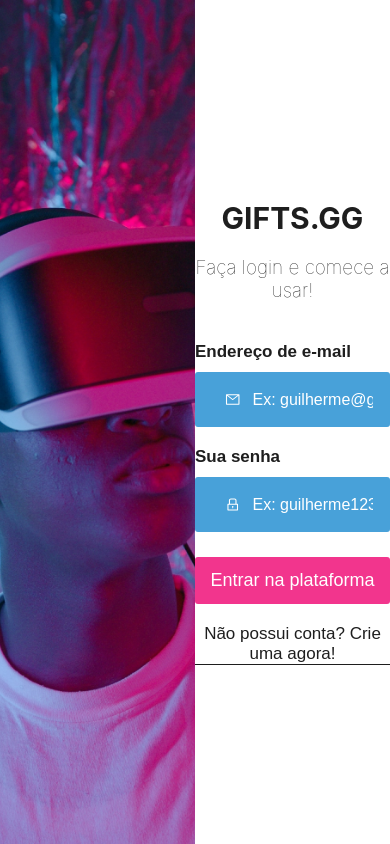
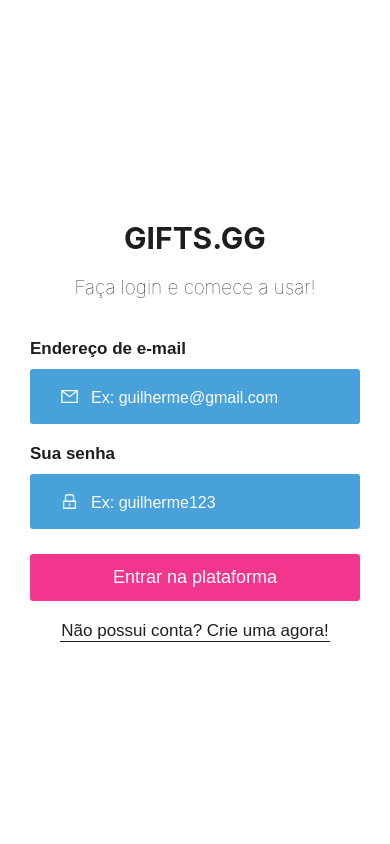
Before and after one commit to henrique2003/gifts.gg, a React (Vite) app: page / in a window 390 px wide. Built offline with nearby package versions, Linux system fonts and the light colour scheme.

Commit message:
feat: add responsive home page

```diff
--- a/src/App.tsx
+++ b/src/App/index.tsx
@@ -1,9 +1,9 @@
 import { ThemeProvider } from "styled-components";
 import { AiOutlineMail, AiOutlineLock } from "react-icons/ai";
 
-import theme from "./theme";
+import theme from "../theme";
+import GlobalStyle from "../theme/GlobalStyle";
 import * as S from "./styles";
-import GlobalStyle from "./theme/GlobalStyle";
 
 function App(): JSX.Element {
   return (
--- a/src/styles.ts
+++ b/src/App/styles.ts
@@ -1,5 +1,5 @@
 import styled from "styled-components";
-import bannerHomeImg from "./assets/bannaer-login.png";
+import bannerHomeImg from "../assets/bannaer-login.png";
 
 export const Container = styled.div`
   width: 100%;
@@ -14,6 +14,10 @@
   background-repeat: no-repeat;
   width: 100%;
   height: 100vh;
+
+  @media (max-width: 900px) {
+    display: none;
+  }
 `;
 
 export const LoginBanner = styled.div`
@@ -21,6 +25,11 @@
   display: flex;
   justify-content: center;
   align-items: center;
+
+  @media (max-width: 900px) {
+    margin-top: 200px;
+    padding: 0 30px;
+  }
 `;
 
 export const LoginForm = styled.form`
```
Also changed, not shown: .eslintrc.js (deleted).
